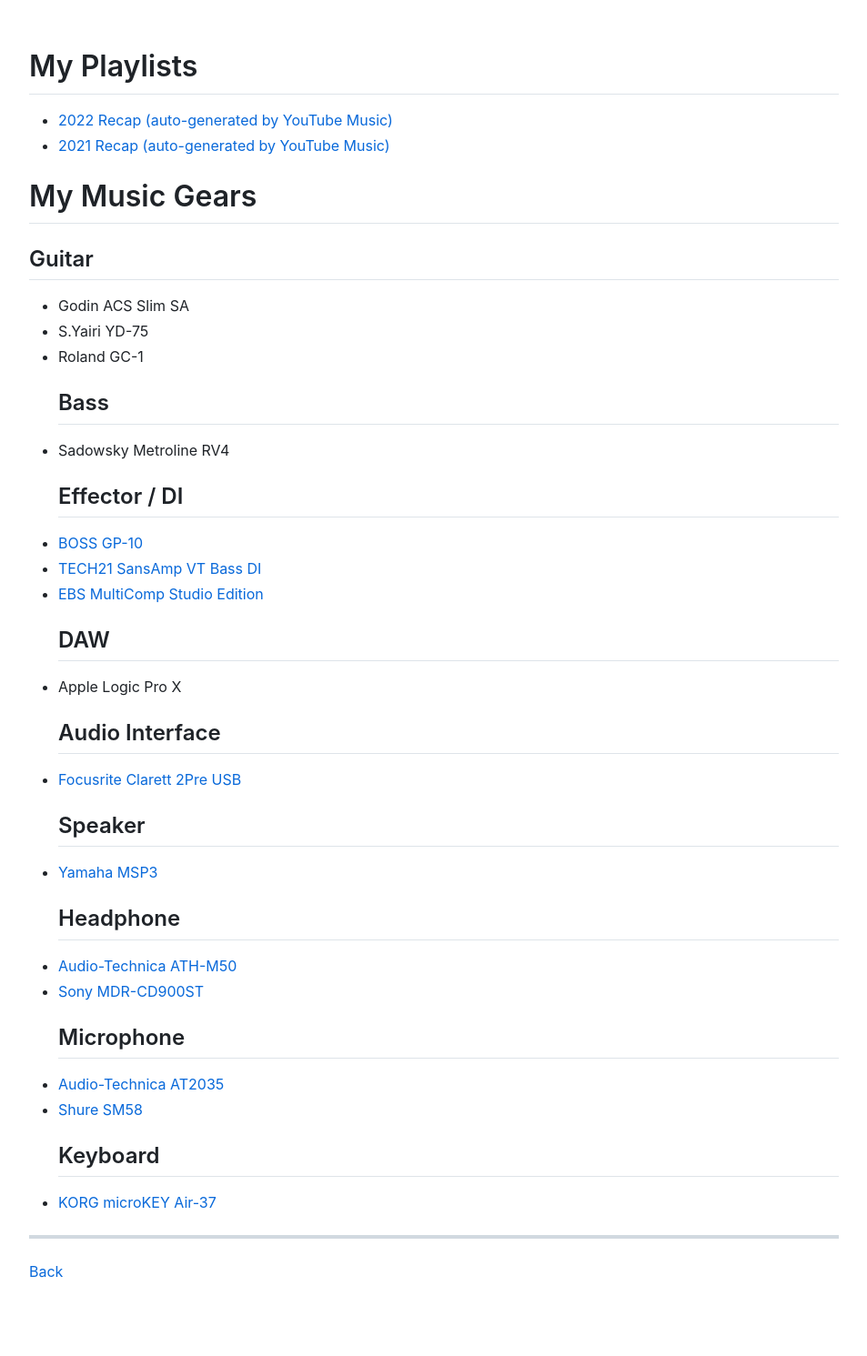
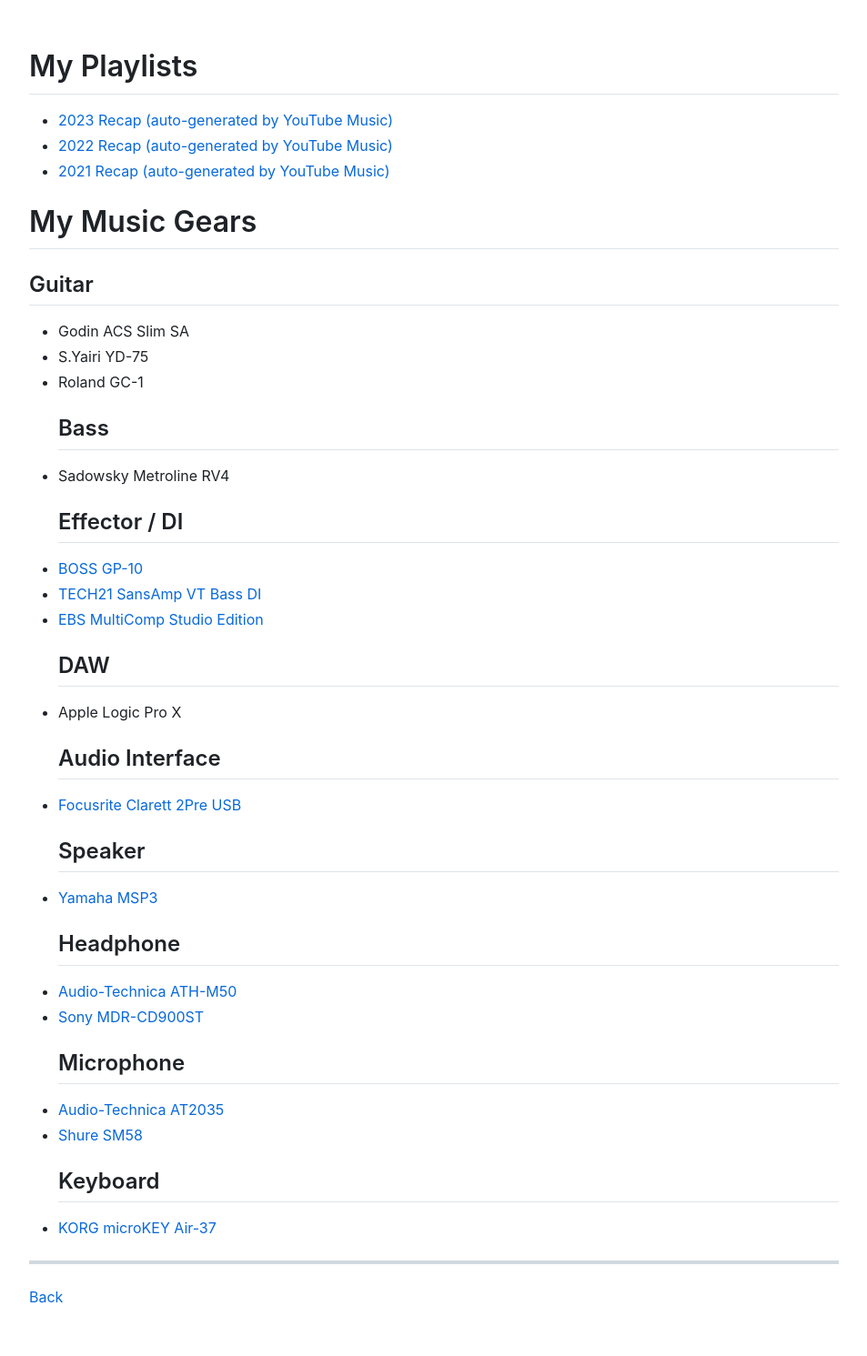
Before and after one commit to sankichi92/sankichi.net, a Jekyll site: the page built from music.md, in a window 1280 px wide. Shown: the whole page at 91% size, without its empty margins (163-1116 px from the left). Built offline with Jekyll 4.4.1, drawn with Linux system fonts in a browser that asks for light colours; nearby versions of some CDN libraries; our own code applies the rules of GitHub Pages for plain Markdown files; before the commit the page ends 1463 px from its top, so only the background shows below that.

Commit message:
Add "2023 Recap" to music playlists

```diff
--- a/music.md
+++ b/music.md
@@ -1,5 +1,6 @@
 # My Playlists
 
+- [2023 Recap (auto-generated by YouTube Music)](https://music.youtube.com/playlist?list=LRYRlNJgs0v-R6mFW1BCdBtza65AO-u3YlMro&si=Y3n7inC5qDSXvSbw)
 - [2022 Recap (auto-generated by YouTube Music)](https://music.youtube.com/playlist?list=LRYRx6-z5i4BMocY1WNHE3kV-N83PUPV6HLrN&feature=share)
 - [2021 Recap (auto-generated by YouTube Music)](https://music.youtube.com/playlist?list=LRYRFr7DjYB05gI0LpMs3rZMCXo6YE1nRPEVA&feature=share)
 
```
